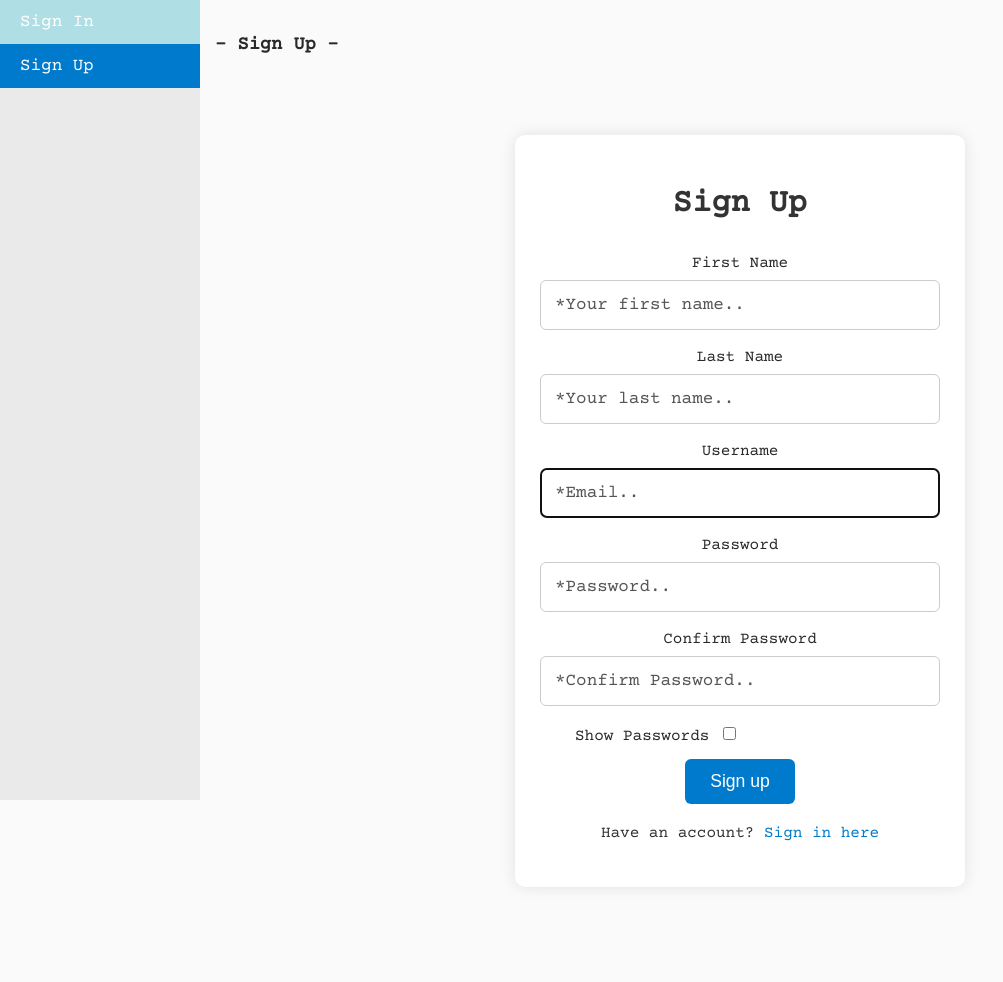
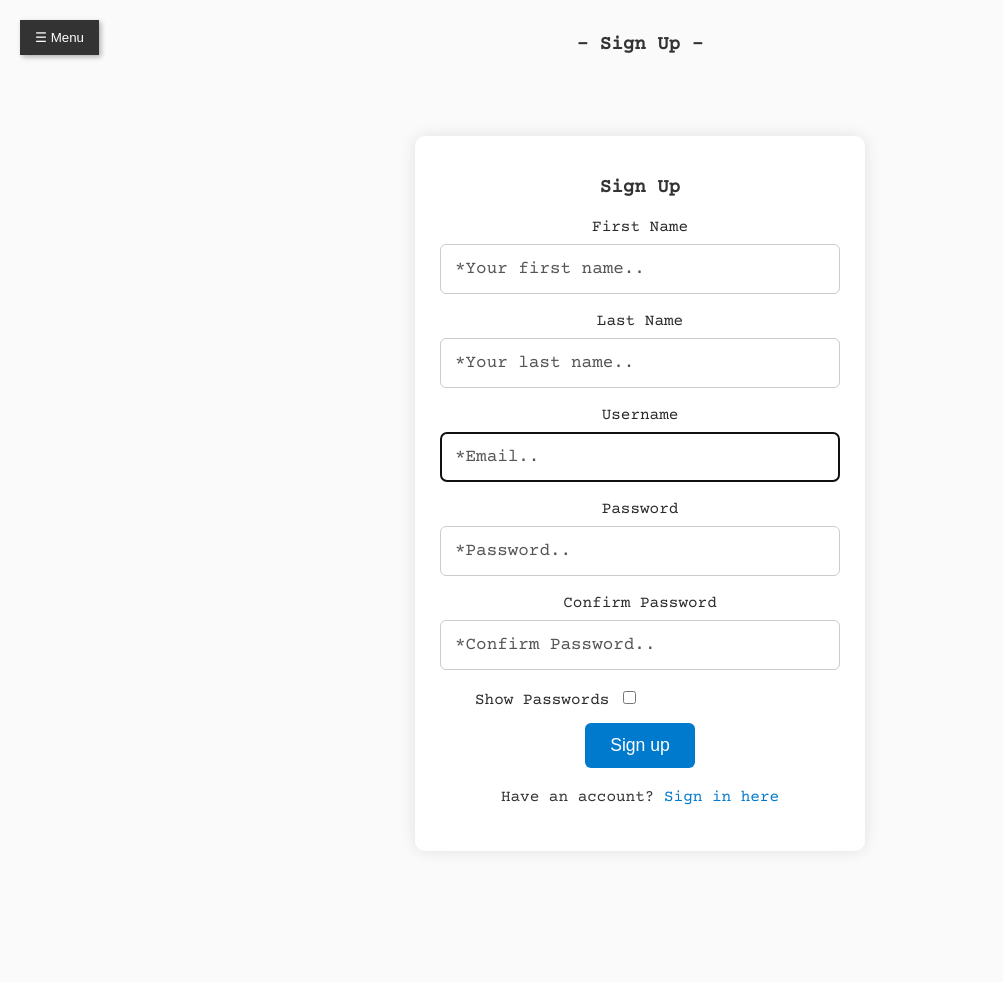
Before and after one commit to petrumat/django_mapbox_web_app, a Django app: page /sign-up in a window 1280 px wide. Shown: the whole page, without its empty margins (0-1003 px from the left). After the commit the page ends 805 px from the top, so only its background shows below. Run offline with Django 3.2, Linux system fonts and the light colour scheme; some libraries are stand-ins or nearby versions.

Commit message:
implemented menu navbar-button opening/closing sidenav

```diff
--- a/static/main.css
+++ b/static/main.css
@@ -23,7 +23,14 @@
 h2 {
   text-align: center;
   color: #333;
-  font-size: 2em;
+  font-size: 1.2em;
+  margin-bottom: 1em;
+}
+
+h3 {
+  text-align: center;
+  color: #333;
+  font-size: 1.2em;
   margin-bottom: 1em;
 }
 
@@ -66,7 +73,7 @@
 
 #map {
   width: 100%;
-  height: 90vh;
+  height: 85vh;
 }
 .map-container {
   position: fixed;
@@ -84,6 +91,52 @@
 .logo {
   width: 150px;
   padding: 8px;
+}
+
+.navbar-button {
+  position: fixed;
+  top: 10px;
+  left: 10px;
+  background-color: #333;
+  color: #fff;
+  border: none;
+  padding: 10px 15px;
+  cursor: pointer;
+  z-index: 1500;
+  transition: 0.3s;
+  box-shadow: 2px 2px 5px rgba(0, 0, 0, 0.3);
+  margin: 10px;
+}
+
+.sidenav {
+  display: none;
+  position: fixed;
+  left: 0px;
+  top: 0;
+  height: 100%;
+  width: 250px;
+  background-color: #f1f1f1;
+  z-index: 1000;
+  overflow-x: hidden;
+  transition: 0.3s;
+}
+.sidenav.open {
+  display: block;
+}
+.sidenav li a {
+  display: block;
+  padding: 15px 20px;
+  color: #333;
+  text-decoration: none;
+  font-family: 'Courier Prime', monospace;
+}
+.sidenav li a:hover {
+  background-color: #b0dee5;
+  color: black;
+}
+.sidenav li a.active {
+  background-color: #d7eef2;
+  color: #111111;
 }
 
 ul.sidenav {
@@ -114,7 +167,7 @@
 }
 
 .div-container {
-  margin-left: 200px;
+  margin-left: 0px;
   padding: 15px;
   height: auto;
 }
@@ -132,12 +185,16 @@
     text-align: center;
   }
 
-  .div-container {
-    margin-left: 0;
+  #map {
+    height: 60vh;
   }
 
-  #map {
-    height: 60vh;
+  .map-label {
+    display: none;
+  }
+
+  .mapboxgl-ctrl-top-left .mapboxgl-ctrl-geocoder {
+    display: none;
   }
 }
 @media screen and (max-width: 400px) {
@@ -434,13 +491,3 @@
 .night-mode .mapboxgl-ctrl-geocoder .mapboxgl-ctrl-geocoder--suggestion.active {
   background-color: black;
 }
-
-@media screen and (max-width: 900px) {
-  .map-label {
-    display: none;
-  }
-
-  .mapboxgl-ctrl-top-left .mapboxgl-ctrl-geocoder {
-    display: none;
-  }
-}
--- a/templates/partials/nav.html
+++ b/templates/partials/nav.html
@@ -1,7 +1,8 @@
+{% if request.user.is_authenticated %}
 
-{% if request.user.is_authenticated %}
-<ul class="sidenav">
+<button class="navbar-button">&#9776; Menu</button>
 
+<ul class="sidenav" id="sidenav">
   {% if "traffic_info" in request.path %}
     <li><a class="active" href="{% url 'main:traffic_info' %}">Traffic Info</a></li>
   {% else %}
@@ -61,11 +62,13 @@
   {% else %}
     <li><a href="{% url 'users:sign-out' %}">Sign Out</a></li>
   {% endif %}
+</ul>
 
-</ul>
 {% else %}
-<ul class="sidenav">
 
+<button class="navbar-button">&#9776; Menu</button>
+
+<ul class="sidenav" id="sidenav">
   {% if "sign-in" in request.path %}
   <li><a class="active" href="{% url 'users:sign-in' %}">Sign In</a></li>
   {% else %}
@@ -78,4 +81,5 @@
   <li><a href="{% url 'users:sign-up' %}">Sign Up</a></li>
   {% endif %}
 </ul>
+
 {% endif %}
```
Also changed, not shown: static/main.js (+38 -0 lines).
